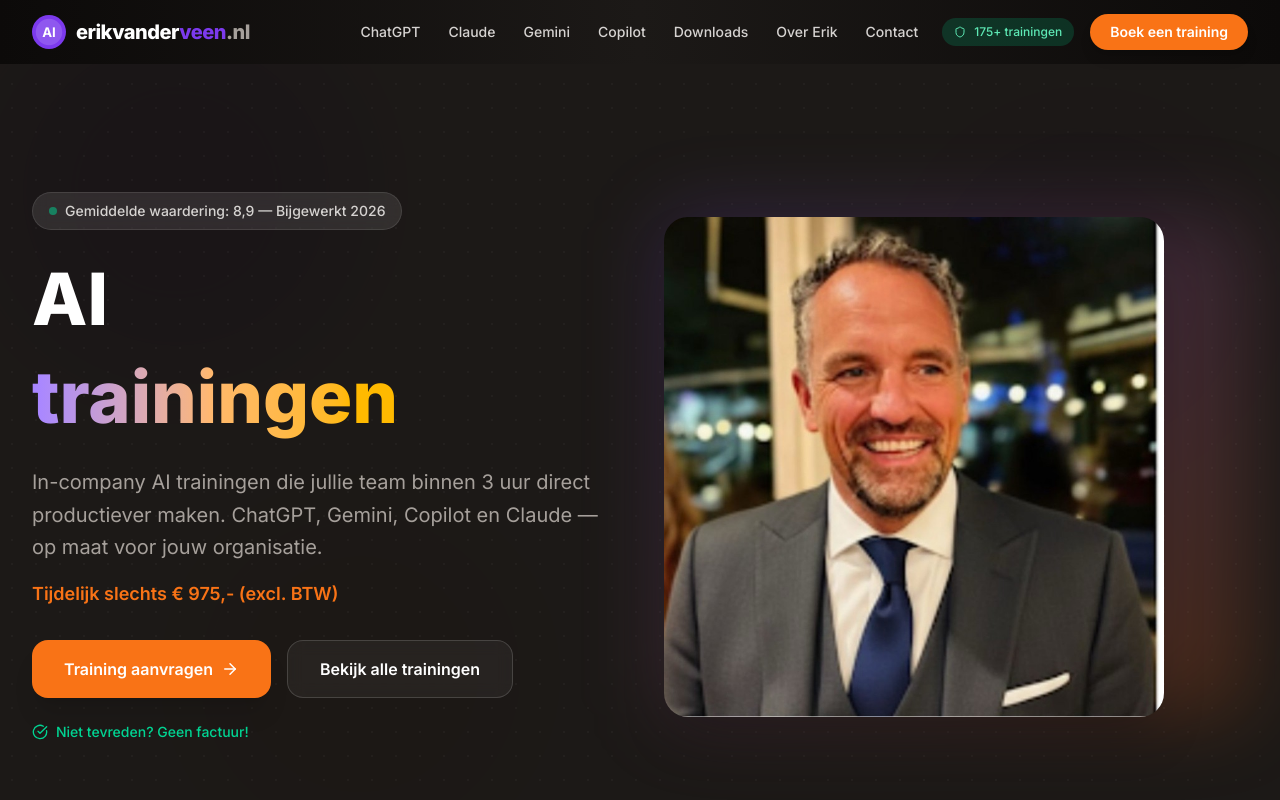
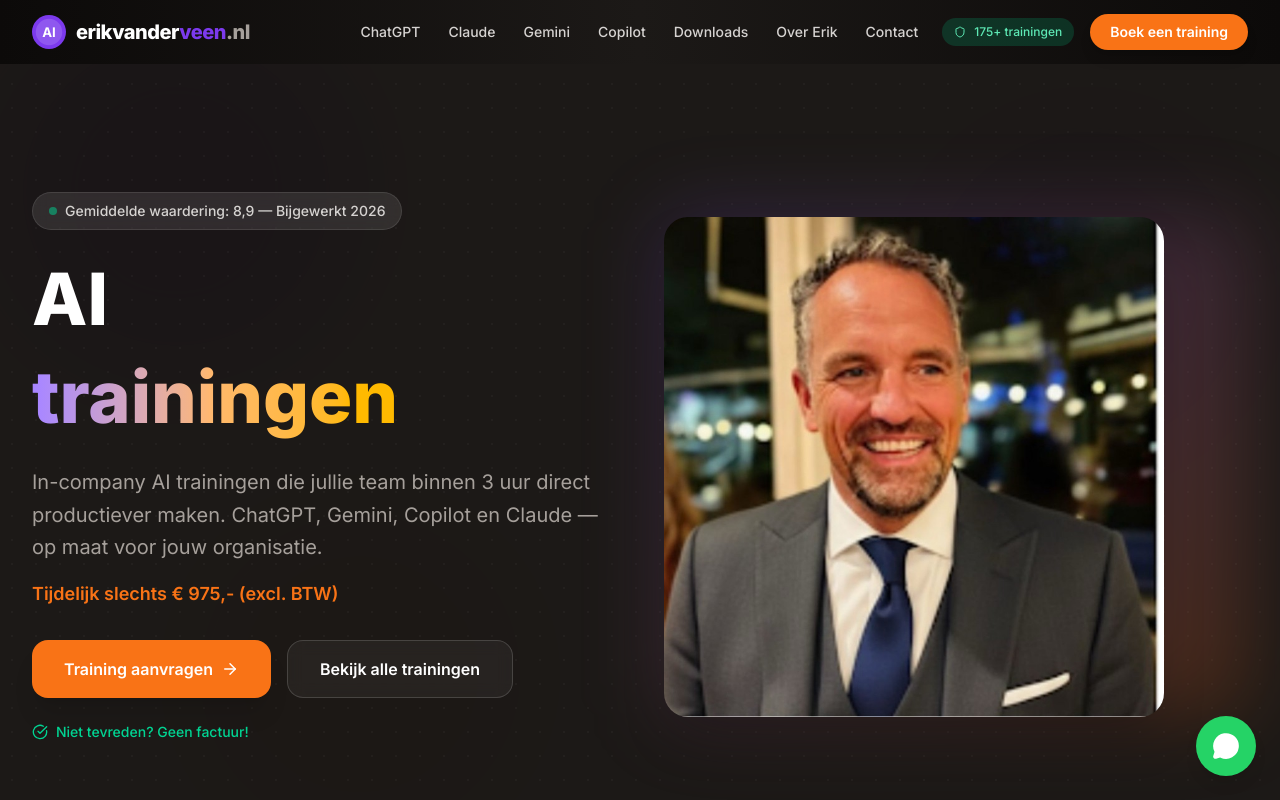
Before and after one commit to erikvanderveen72/erikvanderveen, a Next.js app: page / in a window 1280 px wide. Shown: the top 800 px of the page. Built offline with nearby package versions, Linux system fonts and the light colour scheme.

Commit message:
WhatsApp button rechtsonder toegevoegd

```diff
--- a/src/app/layout.tsx
+++ b/src/app/layout.tsx
@@ -3,6 +3,7 @@ import { Inter } from 'next/font/google';
 import './globals.css';
 import Navbar from '@/components/Navbar';
 import Footer from '@/components/Footer';
+import WhatsAppButton from '@/components/WhatsAppButton';
 
 const inter = Inter({ variable: '--font-inter', subsets: ['latin'], display: 'swap' });
 
@@ -87,6 +88,7 @@ gtag('config', 'G-SG2ESBXY35');`,
         <Navbar />
         <main className="flex-1">{children}</main>
         <Footer />
+        <WhatsAppButton />
       </body>
     </html>
   );
--- /dev/null
+++ b/src/components/WhatsAppButton.tsx
@@ -0,0 +1,17 @@
+'use client';
+
+import { MessageCircle } from 'lucide-react';
+
+export default function WhatsAppButton() {
+  return (
+    <a
+      href="https://wa.me/31610204090"
+      target="_blank"
+      rel="noopener noreferrer"
+      aria-label="Chat via WhatsApp"
+      className="fixed bottom-6 right-6 z-50 bg-[#25D366] hover:bg-[#1ebe5d] text-white p-4 rounded-full shadow-lg hover:shadow-xl transition-all hover:scale-105"
+    >
+      <MessageCircle size={28} fill="white" stroke="white" />
+    </a>
+  );
+}
```
